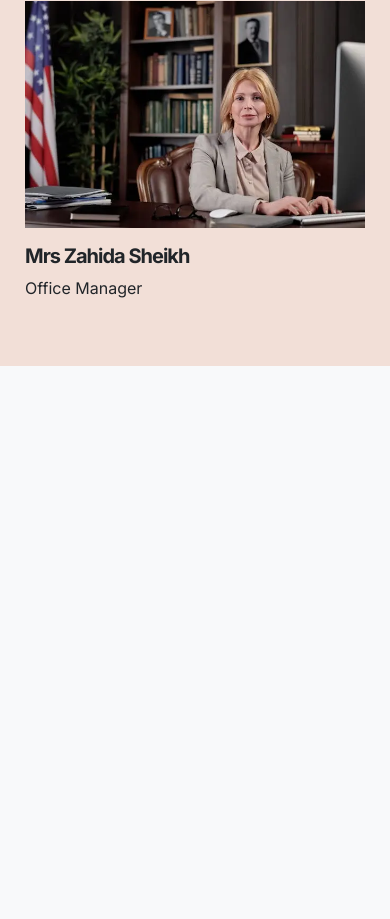
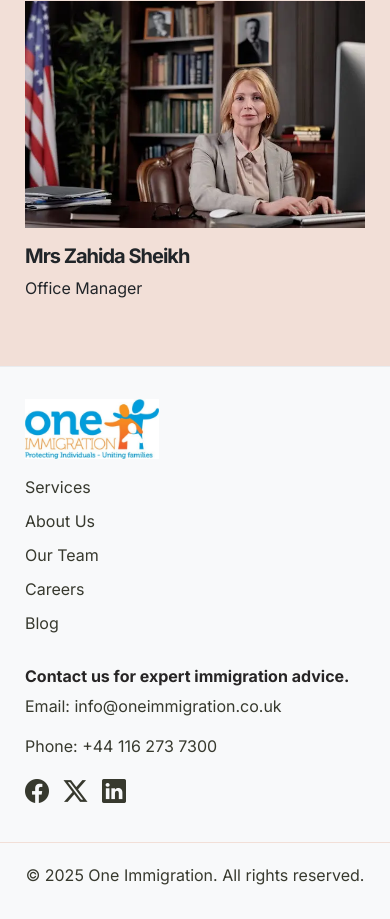
Before and after one commit to fadesignlk/oneimmigration, a plain HTML site: page index.html in a window 390 px wide. Shown: the part 3336-4255 px from the top of the page. Before the commit the page ends 3702 px from the top, so only its background shows below. Drawn offline with nearby package versions, Linux system fonts and the light colour scheme.

Commit message:
added footer with mobile responsiveness

```diff
--- a/index.html
+++ b/index.html
@@ -7,6 +7,7 @@
     <meta name="description" content="Expert UK immigration advice in Leicester, Birmingham & Coventry. We assist with visas, British citizenship, passports, asylum & deportation appeals.">
     <meta name="description" content="One Immigration offers expert advice & assistance for UK immigration, British citizenship, British passports, visas, asylum, and deportation appeals. Serving Leicester, Birmingham, Coventry & nationwide. Book a consultation today!">
     <link href="https://cdn.jsdelivr.net/npm/bootstrap@5.3.7/dist/css/bootstrap.min.css" rel="stylesheet" integrity="sha384-LN+7fdVzj6u52u30Kp6M/trliBMCMKTyK833zpbD+pXdCLuTusPj697FH4R/5mcr" crossorigin="anonymous">
+    <link rel="stylesheet" href="https://cdn.jsdelivr.net/npm/bootstrap-icons@1.13.1/font/bootstrap-icons.min.css">
     <link rel="stylesheet" href="./src/css/style.css">
   </head>
   <body>
@@ -148,6 +149,38 @@
         </div>
     </section>
 
+    <footer>
+        <div class="footer-info container">
+            <div class="footer-logo">
+                <img src="./src/img/logo.webp" alt="One Immigration Logo">
+            </div>
+            <div class="footer-links">
+                <ul>
+                    <li><a href="services.html">Services</a></li>
+                    <li><a href="#about">About Us</a></li>
+                    <li><a href="#team">Our Team</a></li>
+                    <li><a href="#careers">Careers</a></li>
+                    <li><a href="#blog">Blog</a></li>
+                </ul>
+            </div>
+            <div class="footer-contact">
+                <h6>Contact us for expert immigration advice.</h6>
+                <p>Email: <a href="mailto:info@oneimmigration.co.uk">info@oneimmigration.co.uk</a></p>
+                <p>Phone: <a href="tel:+441162737300">+44 116 273 7300</a></p>
+                <div class="social-icons">
+                    <a href="#"><i class="bi bi-facebook"></i></a>
+                    <a href="#"><i class="bi bi-twitter-x"></i></a>
+                    <a href="#"><i class="bi bi-linkedin"></i></a>
+                </div>
+            </div>
+        </div>
+        <div class="footer-bottom">
+           <div class="container">
+                <p>&copy; 2025 One Immigration. All rights reserved.</p>
+           </div>
+        </div>
+    </footer>
+
     <script src="https://cdn.jsdelivr.net/npm/bootstrap@5.3.7/dist/js/bootstrap.bundle.min.js" integrity="sha384-ndDqU0Gzau9qJ1lfW4pNLlhNTkCfHzAVBReH9diLvGRem5+R9g2FzA8ZGN954O5Q" crossorigin="anonymous"></script>
     <script>
         document.addEventListener('DOMContentLoaded', () => {
--- a/src/css/style.css
+++ b/src/css/style.css
@@ -57,6 +57,10 @@ h3 {
 
 h4 {
     font-size: 1.4em;
+}
+
+h6{
+    letter-spacing: normal;
 }
 
 /* Paragraphs */
@@ -313,9 +317,54 @@ section {
 
 #we-are .team .card:hover   .card-img-top {
     transform: scale(1.05);
-
 }
 
+footer {
+    padding: 32px 0;
+    border-top: 1px solid #e9ecef;
+}
+
+footer .footer-info {
+    padding-bottom: 32px;
+    display: flex;
+    justify-content: space-between;
+}
+
+footer .footer-info .footer-logo img {
+    max-height: 80px;
+}
+
+.footer-links ul{
+    list-style: none;
+    padding: 0;
+    margin: 0;
+
+    li:not(:last-child) {
+        margin-bottom: 10px;
+    }
+}
+
+.footer-contact {
+    .social-icons .bi{
+        font-size: 1.5rem;
+    }
+
+    .social-icons a {
+        margin-right: 10px;
+        color: var(--text-color);
+        transition: color 0.3s ease;
+    }
+}
+
+.footer-bottom .container{
+    border-top: 1px solid var(--bg-a);
+    padding-top: 20px;
+
+    p{
+        margin-bottom: 0;
+        text-align: center;
+    }
+}
 
 /* Mobile Responsiveness */
 @media (max-width: 576px) {
@@ -374,6 +423,24 @@ section {
         align-items: flex-start;
         text-align: left;
     }
+
+    footer .footer-info {
+        flex-direction: column;
+    }
+
+    footer .footer-info .footer-logo img {
+        max-height: 60px;
+        margin-bottom: 1rem;
+    }
+
+    .footer-links ul{
+        margin-bottom: 2rem;
+
+        li:last-child {
+            margin-bottom: 10px;
+        }
+    }
+
 }
 
 /* Medium devices (tablets, 768px and up) */
```
